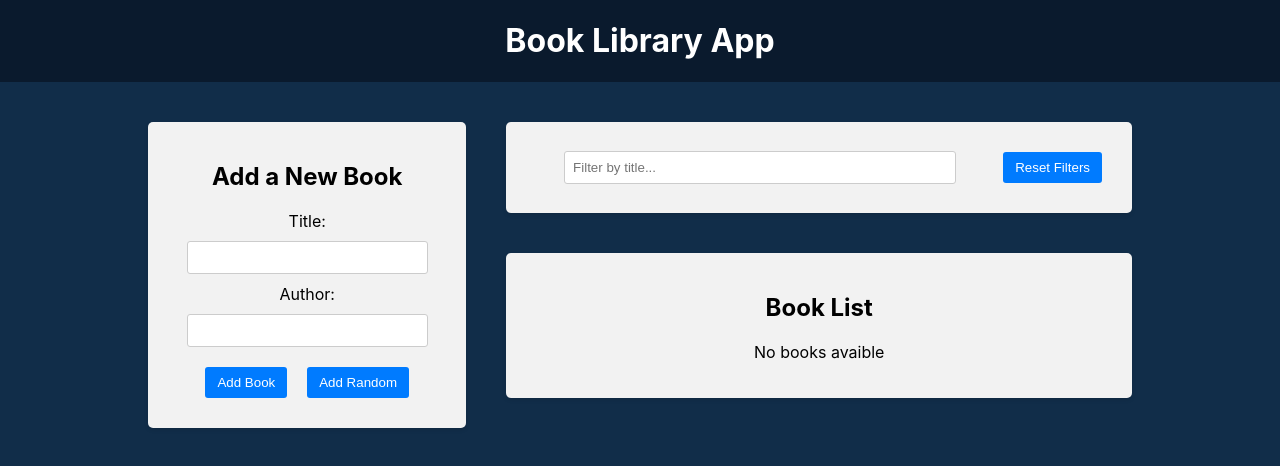
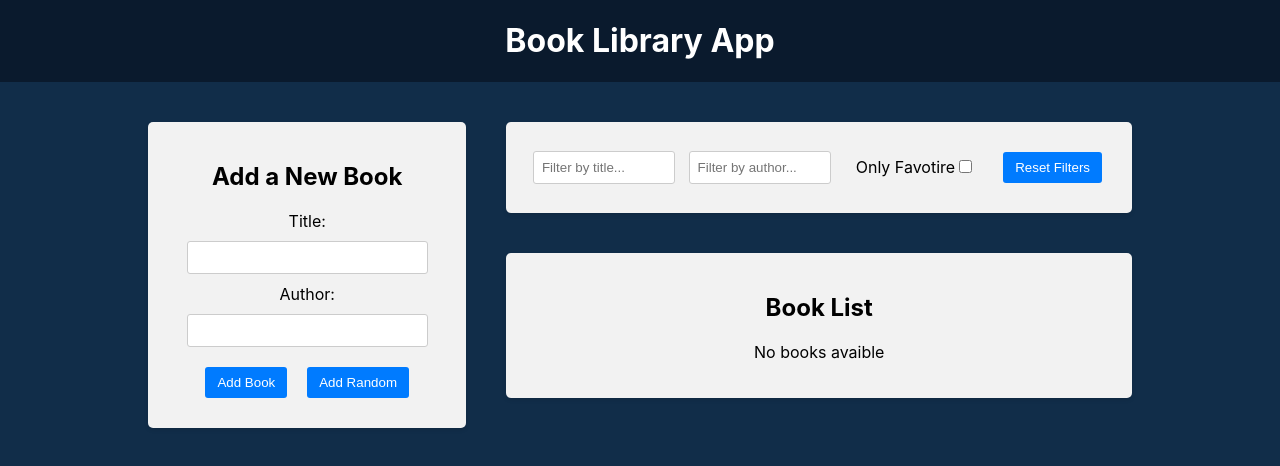
Before and after one commit to 000Ilya000/ReactRedux, a React (Create React App) app in the folder frontend/: page / in a window 1280 px wide. Shown: the top 466 px of the page. Built offline with nearby package versions, Linux system fonts and the light colour scheme.

Commit message:
Favorite Checkbox

```diff
--- a/frontend/src/components/BookList/BookList.jsx
+++ b/frontend/src/components/BookList/BookList.jsx
@@ -1,19 +1,29 @@
 import { BsBookmarkStar, BsBookmarkStarFill } from "react-icons/bs";
 import { useDispatch, useSelector } from "react-redux";
 import { deleteBook, toggleBook } from "../../redux/books/actionCreators";
-import { selectTitleFilter } from "../../redux/slices/filterSlice";
+import {
+  selectAuthorFilter,
+  selectOnlyFavorite,
+  selectTitleFilter,
+} from "../../redux/slices/filterSlice";
 import "./BookList.css";
 
 function BookList(props) {
   const dispatch = useDispatch();
   const books = useSelector((state) => state.books);
   const titleFilter = useSelector(selectTitleFilter);
-
+  const authorFilter = useSelector(selectAuthorFilter);
+  const onlyFavorite = useSelector(selectOnlyFavorite);
+  console.log(onlyFavorite);
   const filtredBooks = books.filter((book) => {
     const matchesTitle = book.title
       .toLowerCase()
       .includes(titleFilter.toLowerCase());
-    return matchesTitle;
+    const matchesAuthor = book.author
+      .toLowerCase()
+      .includes(authorFilter.toLowerCase());
+    const matchesFavorite = onlyFavorite ? book.isFavorite : true;
+    return matchesTitle && matchesAuthor && matchesFavorite;
   });
 
   return (
--- a/frontend/src/components/Filter/Filter.jsx
+++ b/frontend/src/components/Filter/Filter.jsx
@@ -1,7 +1,11 @@
 import { useDispatch, useSelector } from "react-redux";
 import {
+  resetFilters,
+  selectAuthorFilter,
+  selectOnlyFavorite,
   selectTitleFilter,
-  resetFilters,
+  setAuthorFilter,
+  setOnlyFavorite,
   setTitleFilter,
 } from "../../redux/slices/filterSlice";
 import "./Filter.css";
@@ -9,6 +13,8 @@
 function Filter(props) {
   const dispatch = useDispatch();
   const titleFilter = useSelector(selectTitleFilter);
+  const authorFilter = useSelector(selectAuthorFilter);
+  const onlyFavorite = useSelector(selectOnlyFavorite);
 
   return (
     <div className="app-block filter">
@@ -23,6 +29,26 @@
             }}
           />
         </div>
+        <div className="filter-group">
+          <input
+            type="text"
+            placeholder="Filter by author..."
+            value={authorFilter}
+            onChange={(e) => {
+              dispatch(setAuthorFilter(e.target.value));
+            }}
+          />
+        </div>
+        <div className="filter-group">
+          <label htmlFor="">
+            Only Favotire
+            <input
+              type="checkbox"
+              checked={onlyFavorite}
+              onChange={() => dispatch(setOnlyFavorite())}
+            />
+          </label>
+        </div>
         <button type="button" onClick={() => dispatch(resetFilters())}>
           Reset Filters
         </button>
--- a/frontend/src/redux/slices/filterSlice.js
+++ b/frontend/src/redux/slices/filterSlice.js
@@ -2,6 +2,8 @@
 
 const initialState = {
   title: "",
+  author: "",
+  onlyFavorite: false,
 };
 
 const filterSlice = createSlice({
@@ -14,13 +16,26 @@
       // можно менять внутри slice состояние, тк reduxToolkit используем immer
       state.title = action.payload;
     },
-    resetFilters: (state) => {
+    setAuthorFilter: (state, action) => {
+      state.author = action.payload;
+    },
+    setOnlyFavorite: (state) => {
+      state.onlyFavorite = !state.onlyFavorite;
+    },
+    resetFilters: () => {
       return initialState;
     },
   },
 });
 
-export const { setTitleFilter, resetFilters } = filterSlice.actions;
+export const {
+  setTitleFilter,
+  resetFilters,
+  setAuthorFilter,
+  setOnlyFavorite,
+} = filterSlice.actions;
 export const selectTitleFilter = (state) => state.filter.title;
+export const selectAuthorFilter = (state) => state.filter.author;
+export const selectOnlyFavorite = (state) => state.filter.onlyFavorite;
 
 export default filterSlice.reducer;
```
